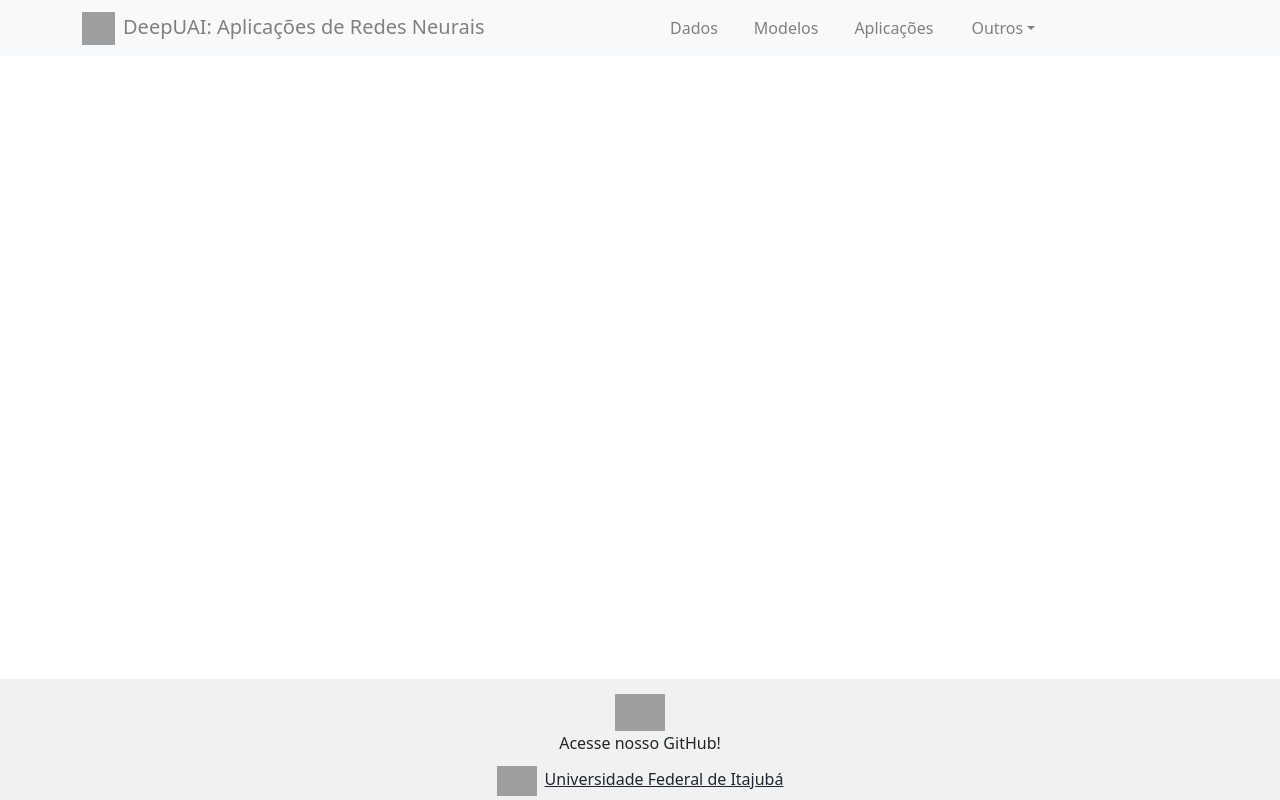
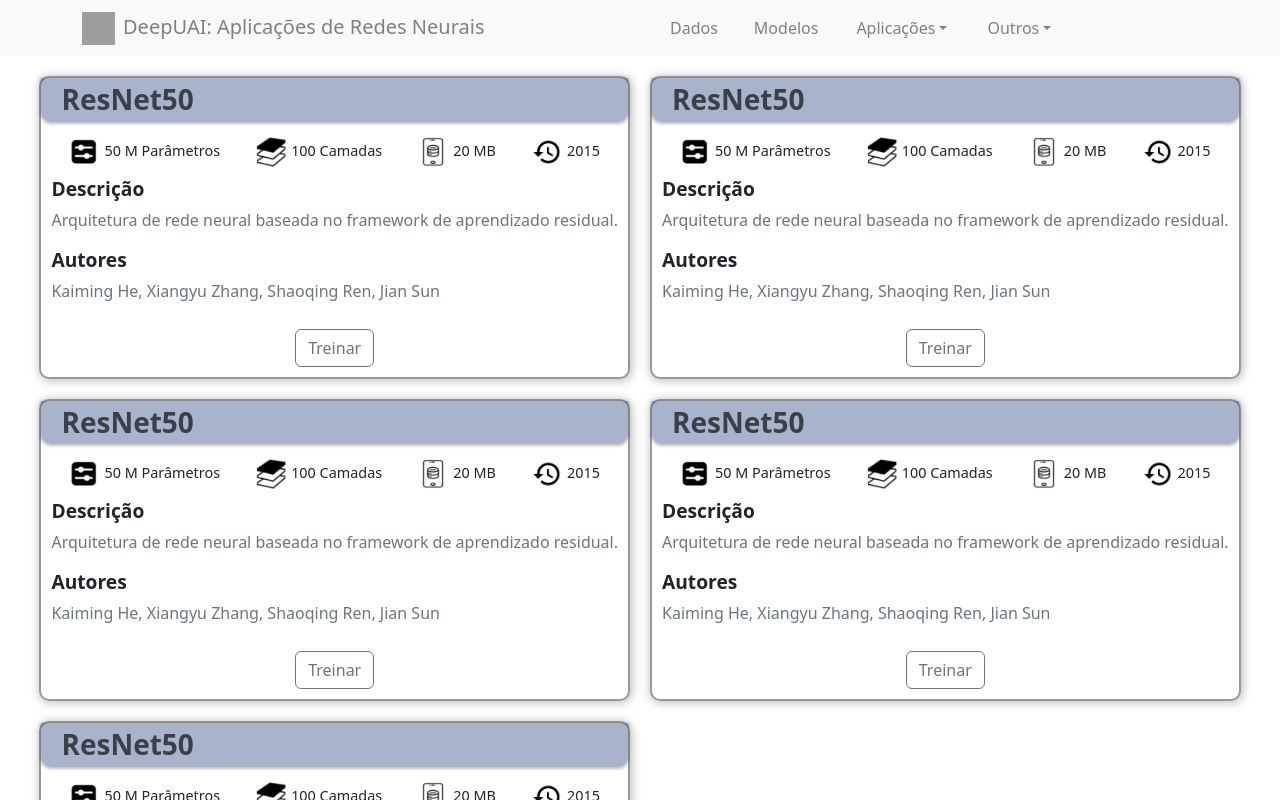
Before and after one commit to deepuai/interface, a React (Create React App) app: page /community/models in a window 1280 px wide. Shown: the top 800 px of the page. Built offline with nearby package versions, Linux system fonts and the light colour scheme; grey boxes are pictures that could not be loaded.

Commit message:
Create Model page and ModelCard components

```diff
--- a/src/Routes.js
+++ b/src/Routes.js
@@ -1,12 +1,14 @@
 import { Route, Routes as ReactRouters } from "react-router-dom";
 import Applications from "./components/pages/Applications";
 import Home from "./components/pages/Home";
+import Models from "./components/pages/Models";
 
 const Routes = () => {
     return (
         <ReactRouters>
             <Route element={ <Home /> } path="/" exact />
             <Route element={ <Applications /> } path="/community/applications" exact />
+            <Route element={ <Models /> } path="/community/models" exact />
         </ReactRouters>
     )
 }
--- a/src/components/pages/Applications/Applications.css
+++ b/src/components/pages/Applications/Applications.css
@@ -1,6 +1,7 @@
 .page-applications {
     display: flex;
     flex-direction: column;
+    padding: 10px;
 }
 
 .page-applications .applications {
--- a/src/components/pages/Applications/index.jsx
+++ b/src/components/pages/Applications/index.jsx
@@ -9,7 +9,6 @@ import Fit from '../../utils/Fit'
 class Applications extends React.Component {
 
     constructor() {
-        // request para a API para listar aplicações disponíveis
         super()
         this.state = {
             applications: [],
@@ -98,7 +97,7 @@ class Applications extends React.Component {
                         </Modal.Title>
                     </Modal.Header>
                     <Modal.Body>
-                        <Fit application={this.state.applicationSelected}/>
+                        <Fit modelOrApplication={this.state.applicationSelected}/>
                     </Modal.Body>
                     <Modal.Footer>
                         <Button variant="outline-secondary" onClick={() => this.hideDialog()}>Fechar</Button>
--- /dev/null
+++ b/src/components/pages/Models/Models.css
@@ -0,0 +1,24 @@
+.page-models {
+    display: flex;
+    flex-direction: column;
+    padding: 10px;
+}
+
+.page-models .models {
+    display: grid;
+    grid-template-columns: auto auto;
+}
+
+.page-models .models
+.card-model {
+    margin: 10px;
+}
+
+@media (max-width: 600px) {
+
+    .page-models .models {
+        display: grid;
+        grid-template-columns: auto;
+    }
+
+}
--- /dev/null
+++ b/src/components/pages/Models/index.jsx
@@ -0,0 +1,91 @@
+import React from 'react'
+import { Button, Modal } from 'react-bootstrap'
+import './Models.css'
+import Fit from '../../utils/Fit'
+import ModelCard from '../../utils/ModelCard'
+
+class Models extends React.Component {
+
+    constructor() {
+        super()
+        this.state = {
+            models: [],
+            isFitComponentVisible: false
+        }
+    }
+
+    componentDidMount() {
+        const modelExample = {
+            'name': 'ResNet50',
+            'autors': 'Kaiming He, Xiangyu Zhang, Shaoqing Ren, Jian Sun',
+            'description': 'Arquitetura de rede neural baseada no framework de aprendizado residual.',
+            'numberOfParams': '50 M',
+            'numberOfLayers': '100',
+            'size': '20 MB',
+            'dateOfCreation': '2015'
+        }
+        this.setState({
+            ...this.state,
+            models: [modelExample, modelExample, modelExample, modelExample, modelExample]
+        })
+        // axios.get(`http://localhost:8000/models`)
+        //     .then(response => {
+        //         this.setState({
+        //             ...this.state,
+        //             models: [...response.data]
+        //         })
+        //     })
+        //     .catch(error => console.log(error))
+    }
+
+    showFitComponent(model) {
+        this.setState({
+            ...this.state,
+            isFitComponentVisible: true,
+            modelSelected: model
+        })
+    }
+
+    hideDialog() {
+        this.setState({
+            ...this.state,
+            isFitComponentVisible: false,
+            modelSelected: null
+        })
+    }
+
+    render() {
+        return (
+            <div className='page-models'>
+                <section className='models'>
+                    {this.state.models.map((model, id) =>
+                        <ModelCard
+                            key={id}
+                            modelInfo={model}
+                            callbackFit={() => this.showFitComponent(model)}/>
+                    )}
+                </section>
+                <Modal
+                    size="lg"
+                    aria-labelledby="contained-modal-title-vcenter"
+                    centered
+                    show={this.state.isFitComponentVisible}
+                    onHide={() => this.hideDialog()}>
+                    <Modal.Header closeButton>
+                        <Modal.Title id="contained-modal-title-vcenter" style={{fontSize: '1.2rem'}}>
+                            Treinamento da Rede
+                        </Modal.Title>
+                    </Modal.Header>
+                    <Modal.Body>
+                        <Fit modelOrApplication={this.state.modelSelected}/>
+                    </Modal.Body>
+                    <Modal.Footer>
+                        <Button variant="outline-secondary" onClick={() => this.hideDialog()}>Fechar</Button>
+                    </Modal.Footer>
+                </Modal>
+            </div>
+        )
+    }
+}
+
+export default Models
--- a/src/components/template/Footer/index.jsx
+++ b/src/components/template/Footer/index.jsx
@@ -8,6 +8,8 @@ const Footer = () => {
                     <a
                         className="btn text-white btn-floating"
                         href="https://github.com/deeplearnas"
+                        target="_blank"
+                        rel="noreferrer"
                         role="button"
                     >
                         <img
@@ -26,7 +28,7 @@ const Footer = () => {
                     src="https://upload.wikimedia.org/wikipedia/commons/thumb/a/ab/EFEI_logo.png/640px-EFEI_logo.png"
                     width="40px"
                 />
-                <a className="text-dark ms-2" href="https://unifei.edu.br/">Universidade Federal de Itajubá</a>
+                <a className="text-dark ms-2" href="https://unifei.edu.br/" target="_blank" rel="noreferrer">Universidade Federal de Itajubá</a>
             </div>
         </footer>
     );
--- a/src/components/template/Header/index.jsx
+++ b/src/components/template/Header/index.jsx
@@ -24,15 +24,18 @@ const Header = () => {
                 <Navbar.Collapse id="basic-navbar-nav">
                   <Nav className="me-auto">
 
-                    <Nav.Link id="nav-link" as={Link} to="/">Dados</Nav.Link>
+                    <Nav.Link id="nav-link" as={Link} to="/community/data">Dados</Nav.Link>
 
-                    <Nav.Link id="nav-link" as={Link} to="/">Modelos</Nav.Link>
+                    <Nav.Link id="nav-link" as={Link} to="/community/models">Modelos</Nav.Link>
 
-                    <Nav.Link id="nav-link" as={Link} to="/community/applications">Aplicações</Nav.Link>
+                    <NavDropdown title="Aplicações" id="nav-dropdown">
+                      <NavDropdown.Item as={Link} to="/community/applications">Disponíveis</NavDropdown.Item>
+                      <NavDropdown.Item as={Link} to="/community/applications/queue">Na fila</NavDropdown.Item>
+                    </NavDropdown>
 
                     <NavDropdown title="Outros" id="nav-dropdown">
-                      <NavDropdown.Item as={Link} to="/">Sobre</NavDropdown.Item>
-                      <NavDropdown.Item href="https://github.com/deeplearnas">Repositório GitHub</NavDropdown.Item>
+                      <NavDropdown.Item as={Link} to="/about">Sobre</NavDropdown.Item>
+                      <NavDropdown.Item href="https://github.com/deeplearnas" target="_blank">Repositório GitHub</NavDropdown.Item>
                     </NavDropdown>
 
                   </Nav>
--- /dev/null
+++ b/src/components/utils/ModelCard/ModelCard.css
@@ -0,0 +1,50 @@
+.card-model {
+    border: 2px solid rgba(0, 0, 0, 0.4);
+    border-radius: 10px;
+    box-shadow: 1px 1px 10px 1px rgba(0, 0, 0, 0.25);
+}
+
+.card-model .card-header {
+    background-color: rgba(51, 78, 134, 0.42);
+    padding: 5px 20px;
+    box-shadow: 0px 1px 3px 1px rgba(0, 0, 0, 0.25);
+    border-bottom-left-radius: 10px;
+    border-bottom-right-radius: 10px;
+}
+
+.card-model .card-header
+.title {
+    margin: 0;
+    font-weight: 700;
+    color: rgba(0, 0, 0, 0.65);
+}
+
+.card-model .card-body {
+    position: relative;
+    display: flex;
+    flex-direction: column;
+    padding: 10px;
+    margin-top: 5px;
+}
+
+.card-model .card-body
+.title {
+    font-weight: 600;
+    font-size: 1.2rem;
+}
+
+.card-model .card-body
+.model-infos {
+    display: flex;
+    justify-content: space-around;
+    align-items: center;
+    margin-bottom: 10px;
+    font-size: 0.9rem;
+}
+
+.card-model .buttons {
+    display: flex;
+    justify-content: center;
+    align-items: center;
+    margin-bottom: 10px;
+}
--- /dev/null
+++ b/src/components/utils/ModelCard/index.jsx
@@ -0,0 +1,63 @@
+import React from 'react'
+import './ModelCard.css'
+import { Button } from 'react-bootstrap'
+
+class ModelCard extends React.Component {
+
+    constructor({ modelInfo, callbackFit }) {
+        super()
+        this.name = modelInfo.name
+        this.autors = modelInfo.autors
+        this.description = modelInfo.description
+        this.numberOfParams = modelInfo.numberOfParams
+        this.numberOfLayers = modelInfo.numberOfLayers
+        this.size = modelInfo.size
+        this.dateOfCreation = modelInfo.dateOfCreation
+
+        this.callbackFit = callbackFit
+    }
+
+    render() {
+
+        return (
+            <div className='card-model'>
+                <div className='card-header'>
+                    <h3 className="title">{ this.name }</h3>
+                </div>
+                <div className='card-body'>
+                    <div className='model-infos'>
+                        <div>
+                            <img src='/assets/icons/params.png' style={{height: '30px', width: '30px', marginRight: '5px'}} alt="params-icon"/>
+                            <span>{ this.numberOfParams } Parâmetros</span>
+                        </div>
+                        <div>
+                            <img src='/assets/icons/layers.png' style={{height: '30px', width: '30px', marginRight: '5px'}} alt="layers-icon"/>
+                            <span>{ this.numberOfLayers } Camadas</span>
+                        </div>
+                        <div>
+                            <img src='/assets/icons/harddisk.png' style={{height: '30px', width: '30px', marginRight: '5px'}} alt="harddisk-icon" />
+                            <span>{ this.size }</span>
+                        </div>
+                        <div>
+                            <img src='/assets/icons/time.png' style={{height: '30px', width: '30px', marginRight: '5px'}} alt="time-icon" />
+                            <span>{ this.dateOfCreation }</span>
+                        </div>
+                    </div>
+                    <div className='model-description'>
+                        <h3 className="title">Descrição</h3>
+                        <p className='paragraph text-muted'>{ this.description }</p>
+                    </div>
+                    <div className='model-autors'>
+                        <h3 className="title">Autores</h3>
+                        <p className='paragraph text-muted'>{ this.autors }</p>
+                    </div>
+                </div>
+                <div className='buttons'>
+                    <Button variant="outline-secondary" onClick={this.callbackFit}>Treinar</Button>
+                </div>
+            </div>
+        )
+    }
+}
+
+export default ModelCard
```
Also changed, not shown: src/components/utils/Fit/index.jsx (+11 -4 lines), public/assets/icons/time.png (added).
